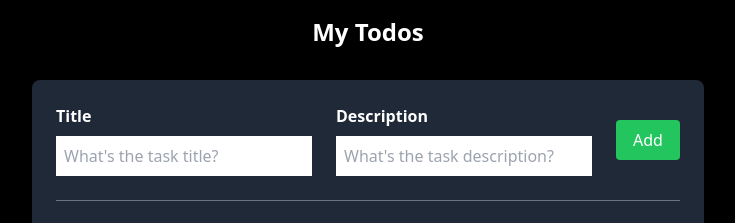
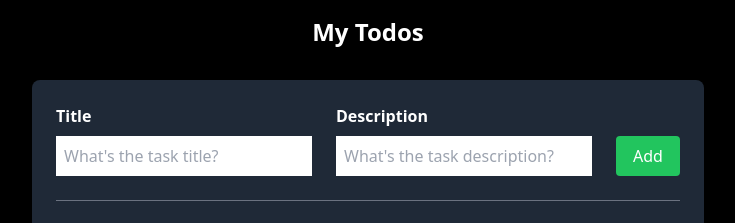
Before and after one commit to TharinduDesh/ToDo-app, a React (Create React App) app: page / in a window 1280 px wide. Shown: the top 223 px of the page, without its empty margins (272-1007 px from the left). Built offline with nearby package versions, Linux system fonts and the light colour scheme; no server answers.

Commit message:
Update App.js

```diff
--- a/src/App.js
+++ b/src/App.js
@@ -116,7 +116,7 @@ function App() {
           <button
             type="button"
             onClick={handleAddTodo}
-            className="bg-green-500 text-white rounded p-2 w-16 hover:bg-green-400"
+            className="bg-green-500 text-white rounded p-2 w-16 mt-8 hover:bg-green-400"
           >
             Add
           </button>
```
